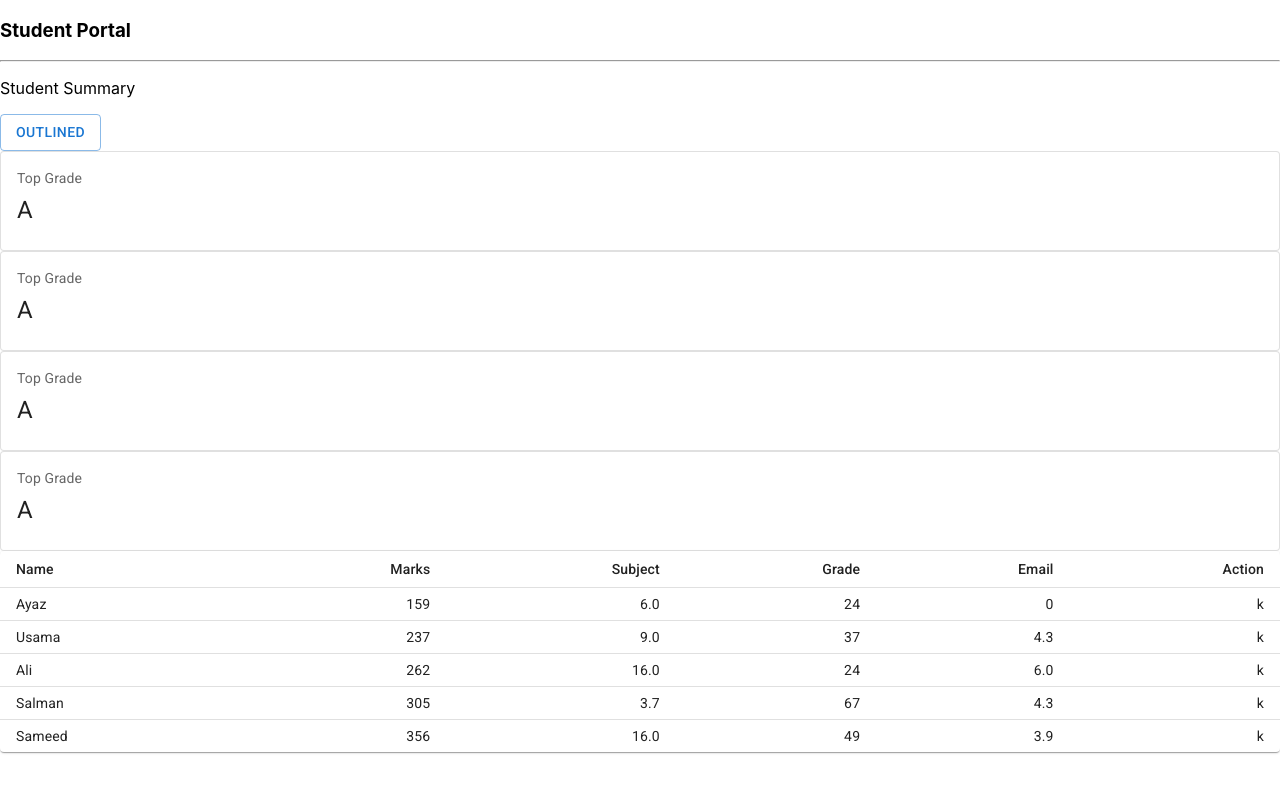
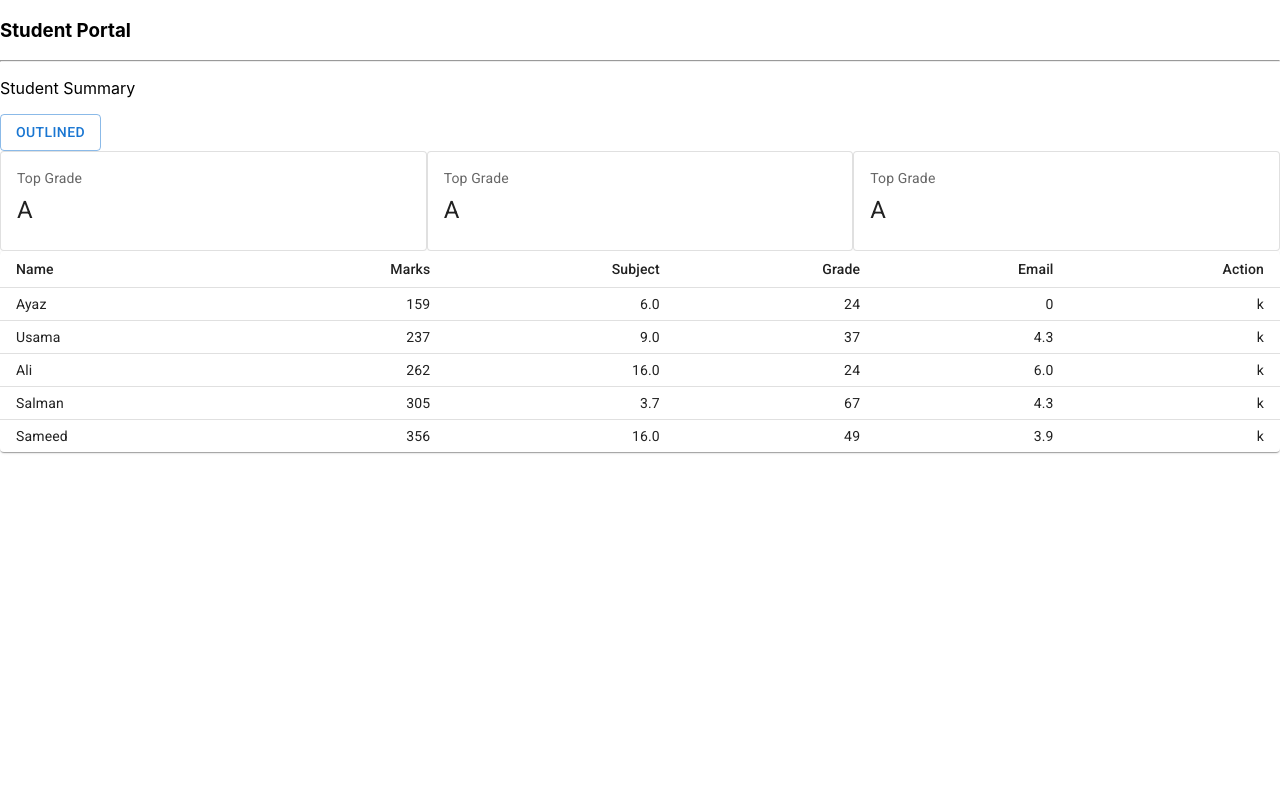
Before and after one commit to HMayaz001/Student_edu_Portal, a React (Create React App) app: page / in a window 1280 px wide. Shown: the top 792 px of the page. Built offline with nearby package versions, Linux system fonts and the light colour scheme.

Commit message:
added grid layout

```diff
--- a/src/App.tsx
+++ b/src/App.tsx
@@ -8,6 +8,7 @@ import AddUser from "./components/pages/AddUser";
 import Navbar from "./components/layout/Navbar";
 import Btn from "./components/layout/Btn";
 import StuSummary from "./components/layout/StuSummary";
+import { Grid } from "@mui/material";
 //import { BrowserRouter, Switch, Route } from "react-router-dom";
 const initialState = (window as any).initialReduxState;
 // const store = configureStore(initialState);
@@ -19,10 +20,21 @@ function App() {
       <Navbar />
       <Btn />
       <Button variant="outlined" >Outlined</Button>
-      <StuSummary />
-      <StuSummary />
-      <StuSummary />
-      <StuSummary />
+      <Grid container>
+        <Grid item xs = {4}>
+        <StuSummary />
+        </Grid>
+
+        <Grid item xs = {4}>
+        <StuSummary />
+        </Grid>
+
+        <Grid item xs = {4}>
+        <StuSummary />
+        </Grid>
+
+      </Grid>
+
       <Home />
       <EditUser />
       <AddUser />
```
